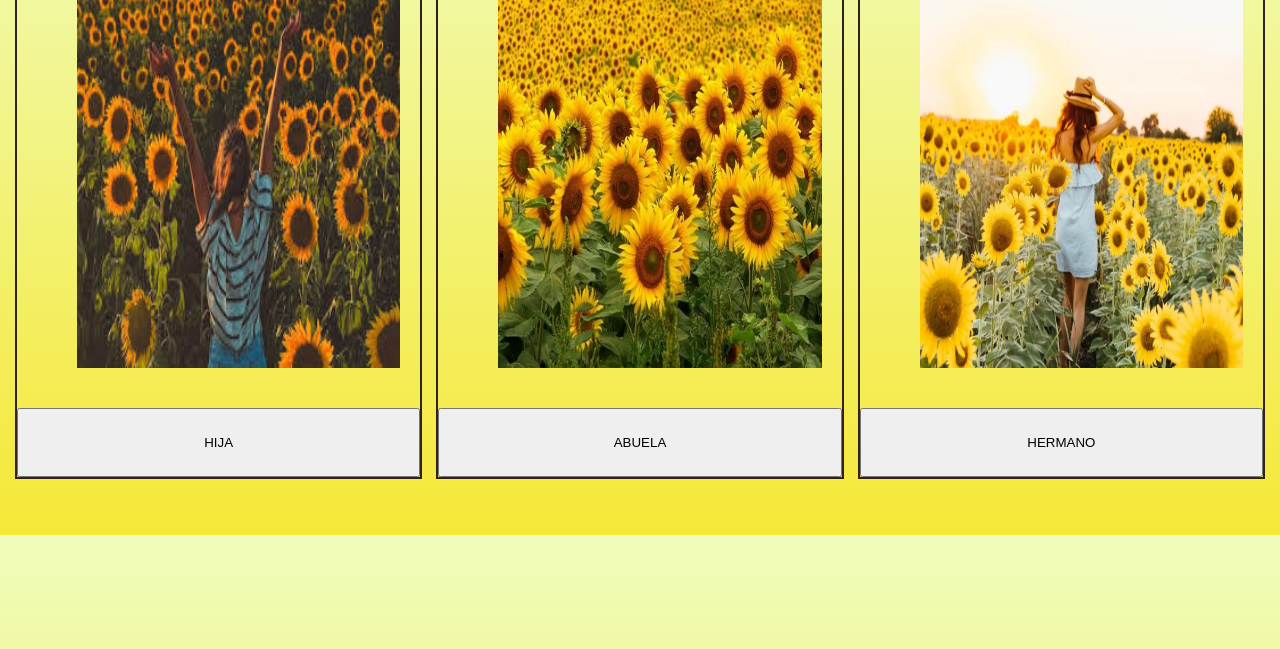
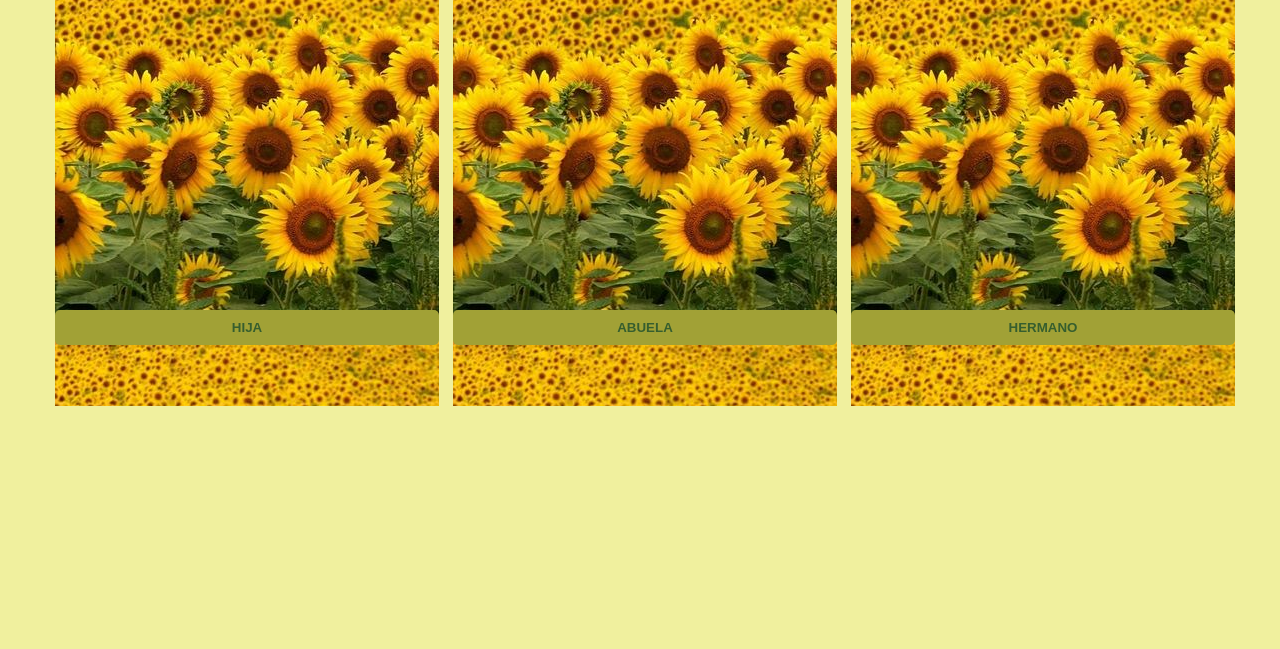
Before and after one commit to Yessenia05/Ejercicio-2, a plain HTML site: page index.html in a window 1280 px wide. Shown: the part 151-800 px from the top of the page. Drawn offline with Linux system fonts and the light colour scheme.

Commit message:
Correccion2

```diff
--- a/index.html
+++ b/index.html
@@ -18,48 +18,25 @@
     <section class="container">
         <aside class="container123">
             <div class="container1">
-                <div class="column">
-                    <div class="text">
+                <div class="cont-info">
                         <h2>MADELINE</h2>
-                        <figure class="img">
-                            <img src="images.jpg" alt="prueba">
-                        </figure>
-                        <div class="but">
                         <button>HIJA</button>
-                        </div>
-                    </div>
                     </div>
                 </div>
 
             <div class="container2">
-                <div class="column">
-                    <div class="text">
+                <div class="cont-info">
                         <h2>MARINA</h2>
-                        <figure class="img">
-                            <img src="¿como-y-por-que-se-mueven-los-girasoles---1_768.jpg" alt="">
-
-                        </figure>
-                        <div class="but">
                         <button>ABUELA</button>
-                        </div>
-
-                    </div>
-
                     </div>
                 </div>
         <div class="container3">
-            <div class="column">
-                <div class="text">
+            <div class="cont-info">
                     <h2>STIWAR</h2>
-                    <figure class="img">
-                        <img src="qux-significa-girasoles_crop1598732887632.jpg_1902800913.webp" alt="">
-                    </figure>
-                    <div class="but">
                     <button>HERMANO</button>
                 </div>
             </div>
-            </div>
-        </div>
+
         </aside>
     </section>
 </main>
--- a/style.css
+++ b/style.css
@@ -1,54 +1,74 @@
 
-
-body {
-    background: -webkit-linear-gradient(#f0fcbc,rgb(245, 232, 54));
+body { background: rgb(240, 240, 158);
+    margin: 0;
+    padding: 0;
 }
 
 .container{
     width: 100%;
     padding-top: 100px;
-    border-top: 70px  solid yellow;
-    height: 500px;
+    border-top: 100px  solid yellow;
+    margin-top: 25px;
+}
+.container1{
+    height: 60vh;
+    background-image: url(¿como-y-por-que-se-mueven-los-girasoles---1_768.jpg);
+    border: none;
+    width: 30%;
+    margin: 7px;
+    border-top-right-radius: 10px;
+    border-top-left-radius: 10px;
+    box-sizing: border-box;
+    margin-left: 55px;
+}
+.container2{
+    height: 60vh;
+    border:none;
+    width: 30%;
+    margin: 7px;
+    border-top-right-radius: 10px;
+    border-top-left-radius: 10px;
+    box-sizing: border-box;
+    background-image: url(¿como-y-por-que-se-mueven-los-girasoles---1_768.jpg);
+}
+.container3{
+    height: 60vh;
+    border:none;
+    width: 30%;
+    margin: 7px;
+    border-top-right-radius: 10px;
+    border-top-left-radius: 10px;
+    box-sizing: border-box;
+    background-image: url(¿como-y-por-que-se-mueven-los-girasoles---1_768.jpg);
 }
 
 .container123{
     display: flex;
     margin-top: -155px;
+
+}
+h2{
+    font-size: 30px;
+    font-family: 'Times New Roman', Times, serif;
+    text-align: center;
+    font-weight: bold;
+    color: rgb(54, 94, 46);
+}
+.container figure img{
+    width: 100%;
 }
 
-.container123 .container1, .container2, .container3{
-    border: rgb(49, 33, 33) 2px solid;
-    width: 50%;
-    margin: 7px;
-    border-top-right-radius: 10px;
-    border-top-left-radius: 10px;
-    box-sizing: border-box;
-
+button {
+    width: 100%;
+    margin-top: 300px;
+    padding: 10px;
+    color: rgb(54, 94, 46);
+    font-weight: bold;
+    background: rgb(161, 161, 54);
+    border: none;
+    border-radius: 5px;
 }
-
-.container figure img{
-    width: 100%;
-    margin: 20px;
+button:hover{
+    background: rgb(199, 226, 154);
+    color:rgb(161, 161, 54) ;
 }
- div text{
-    margin: 10px 10px 10px 10px;
-    justify-content: center;
-
-}
-
- figure img{
-    width: 100%;
-    height: 400px
-}
-
-.container123  button {
-    width: 100%;
-    padding: 25px 50px;
-    cursor: pointer;
-    color: black;
-
-}
-.container1 button{
-    width: 100%;
-    padding: 25px 25px;
-}
```
Lines whose indentation alone changed are shown as unchanged.
